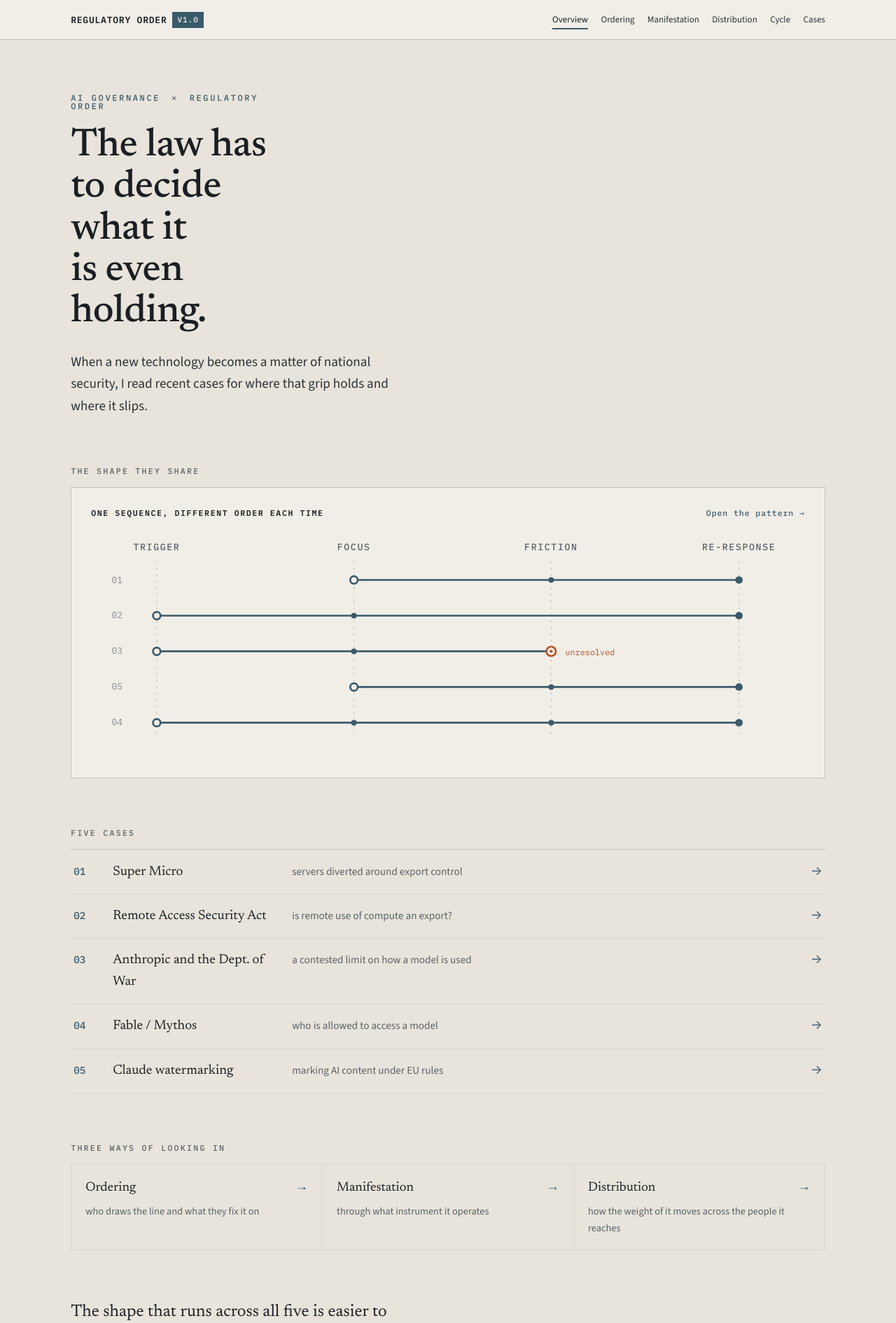
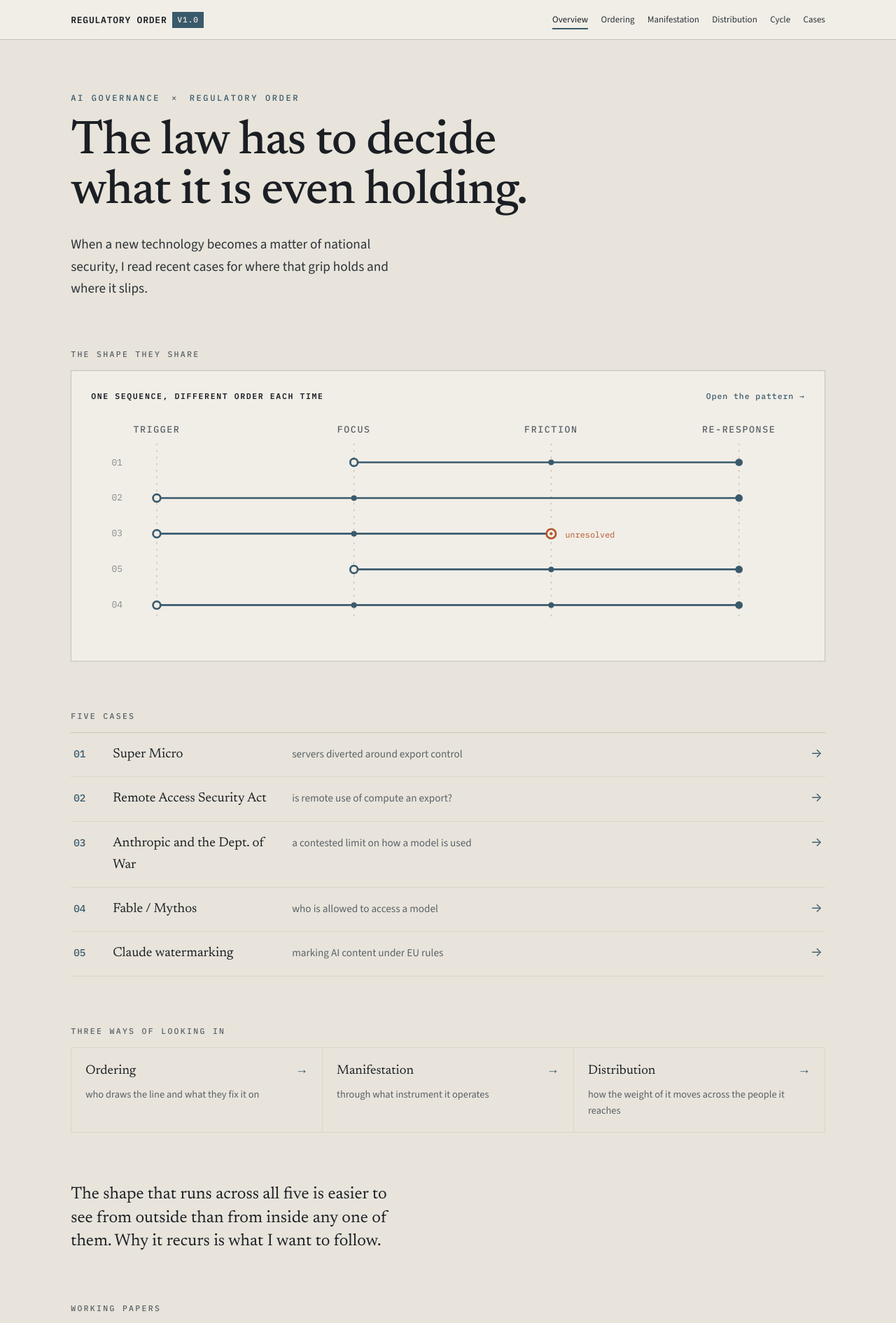
Before and after one commit to GaeunLim01/regulatory-order, a Jekyll site: the page built from index.html, in a window 1280 px wide. Shown: the top 1890 px of the page at 70% size. Built offline with Jekyll 4.4.1, drawn with Linux system fonts in a browser that asks for light colours.

Commit message:
Add files via upload

```diff
--- a/assets/css/main.css
+++ b/assets/css/main.css
@@ -1384,7 +1384,7 @@ details[open] > summary { margin-bottom: 0.6rem; }
 .cov__shell { max-width: var(--shell); margin-inline: auto; padding-inline: var(--gutter); }
 
 /* block 1 — title + axis */
-.cov-lede { max-width: 34ch; }
+.cov-lede { max-width: 100%; }
 .cov-eyebrow {
   font: 500 0.75rem/1 var(--mono);
   letter-spacing: 0.22em;
@@ -1396,10 +1396,11 @@ details[open] > summary { margin-bottom: 0.6rem; }
 .cov-title {
   font-family: var(--display);
   font-weight: 500;
-  font-size: clamp(2.1rem, 1.4rem + 3.2vw, 3.5rem);
-  line-height: 1.06;
-  letter-spacing: -0.01em;
+  font-size: clamp(2.4rem, 1.5rem + 4vw, 4.25rem);
+  line-height: 1.04;
+  letter-spacing: -0.015em;
   margin: 0;
+  max-width: 20ch;
 }
 .cov-standfirst {
   font-size: clamp(1.05rem, 1rem + 0.3vw, 1.2rem);
```
